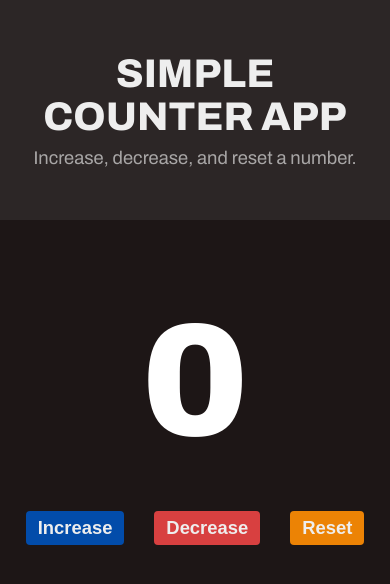
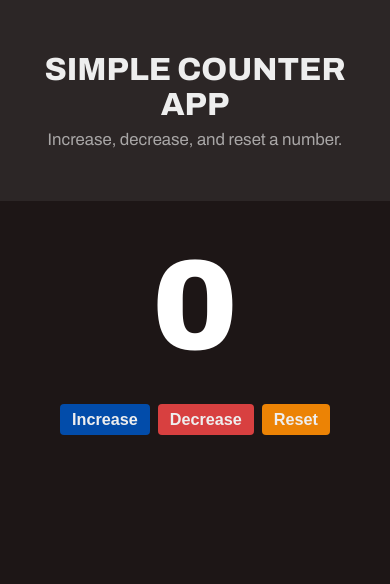
Before and after one commit to Neil5838/Counter_App, a plain HTML site: page index.html in a window 390 px wide. Drawn offline with Linux system fonts and the light colour scheme.

Commit message:
updated for responsiveness

```diff
--- a/src/styles.css
+++ b/src/styles.css
@@ -22,7 +22,7 @@ body {
 
 header {
     text-align: center;
-    padding: 3.25em 1em;
+    padding: 3.25em 1.25em;
     background-color: var(--header-background-color);
 }
 
@@ -90,3 +90,33 @@ header {
 .btn:hover {
     opacity: 0.9;
 }
+
+/* media query */
+
+@media (max-width: 768px) {
+    #title {
+        font-size: 2rem;
+    }
+
+    #semi-title {
+        font-size: 1.05rem;
+    }
+
+    #magic-number {
+        font-size: 8rem;
+    }
+
+    .counter-body {
+        min-height: 270px;
+    }
+
+    .buttons {
+        gap: 8px;
+        margin-top: 1.75em;
+    }
+
+    .btn {
+        font-size: 1.0125rem;
+    }
+
+}
```
